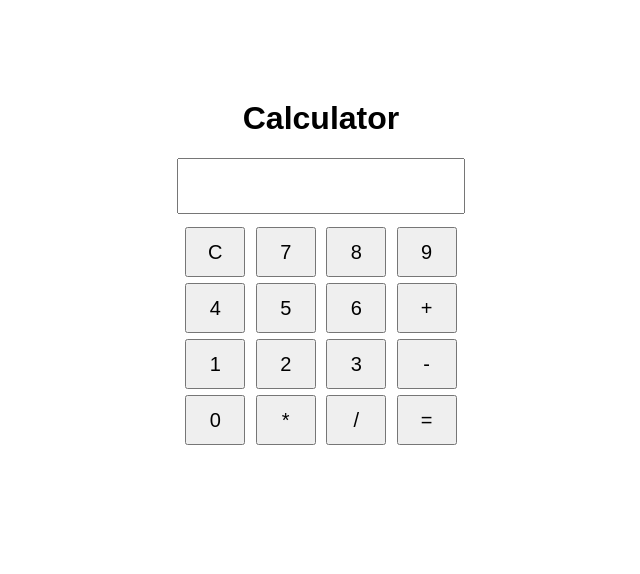
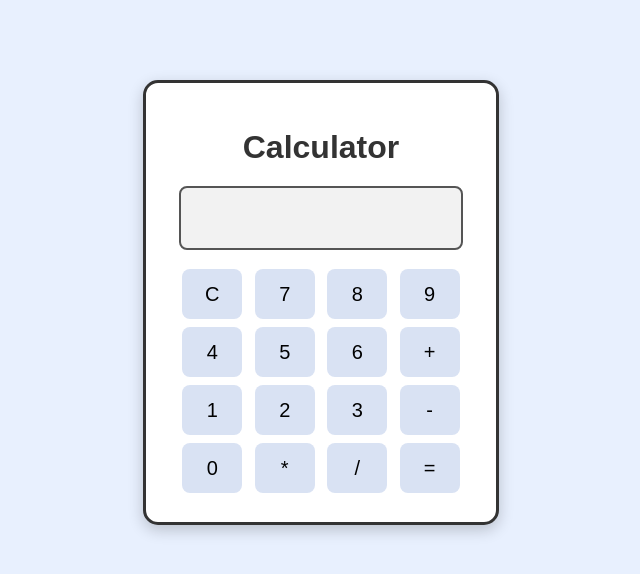
Before and after one commit to risanacheerangan/Calculator, a plain HTML site: page Index.html in a window 1280 px wide. Shown: the whole page, without its empty margins (319-959 px from the left). Drawn offline with Linux system fonts and the light colour scheme.

Commit message:
Update Index.html

```diff
--- a/Index.html
+++ b/Index.html
@@ -7,27 +7,54 @@
         body {
             font-family: Arial;
             text-align: center;
-            margin-top: 100px;
+            background-color: #e8f0fe;
+            margin-top: 80px;
         }
 
         .calculator {
             width: 300px;
             margin: auto;
+            padding: 25px;
+            border: 3px solid #333;
+            border-radius: 15px;
+            background-color: white;
+            box-shadow: 0 5px 15px rgba(0, 0, 0, 0.2);
+        }
+
+        h1 {
+            color: #333;
+            margin-bottom: 20px;
         }
 
         #display {
-            width: 280px;
+            width: 270px;
             height: 50px;
             font-size: 25px;
             text-align: right;
-            margin-bottom: 10px;
+            margin-bottom: 15px;
+            padding: 5px;
+            border: 2px solid #555;
+            border-radius: 8px;
+            background-color: #f2f2f2;
         }
 
         button {
             width: 60px;
             height: 50px;
             font-size: 20px;
-            margin: 3px;
+            margin: 4px;
+            border: none;
+            border-radius: 8px;
+            background-color: #d9e2f3;
+            cursor: pointer;
+        }
+
+        button:hover {
+            background-color: #b4c7e7;
+        }
+
+        button:active {
+            background-color: #9fb6d9;
         }
     </style>
 </head>
@@ -41,21 +68,28 @@
         <input type="text" id="display" readonly>
 
         <br>
+
         <button onclick="clearDisplay()">C</button>
         <button onclick="press('7')">7</button>
         <button onclick="press('8')">8</button>
         <button onclick="press('9')">9</button>
+
         <br>
+
         <button onclick="press('4')">4</button>
         <button onclick="press('5')">5</button>
         <button onclick="press('6')">6</button>
         <button onclick="press('+')">+</button>
+
         <br>
+
         <button onclick="press('1')">1</button>
         <button onclick="press('2')">2</button>
         <button onclick="press('3')">3</button>
         <button onclick="press('-')">-</button>
+
         <br>
+
         <button onclick="press('0')">0</button>
         <button onclick="press('*')">*</button>
         <button onclick="press('/')">/</button>
@@ -67,18 +101,12 @@
     <script>
 
         function press(value) {
-
             document.getElementById("display").value += value;
-
         }
 
-
         function clearDisplay() {
-
             document.getElementById("display").value = "";
-
         }
-
 
         function calculate() {
 
@@ -92,18 +120,15 @@
                 }
 
                 if (display.value.includes("/0")) {
-                    display.value = "Cannot divide by zero";
+                    display.value = "Error";
                     return;
                 }
 
                 display.value = eval(display.value);
 
             } catch {
-
                 display.value = "Error";
-
             }
-
         }
 
     </script>
```
